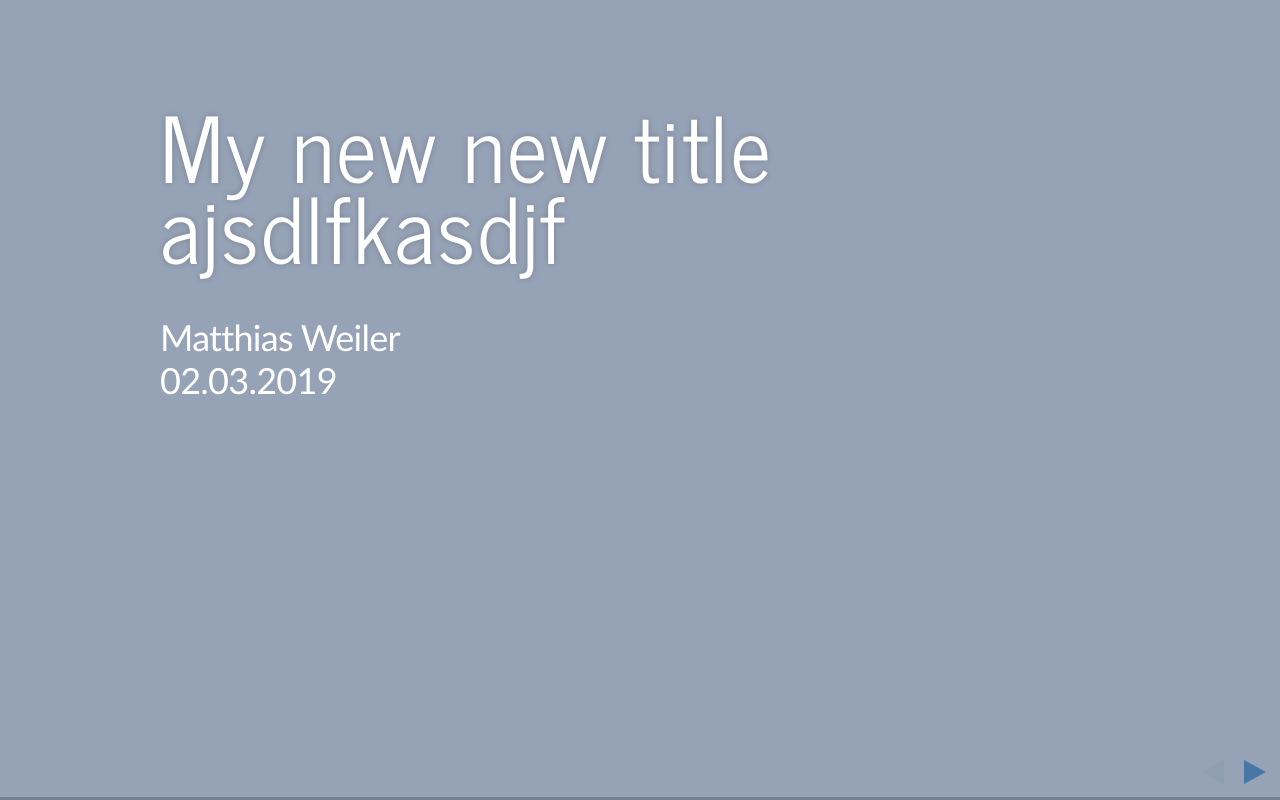
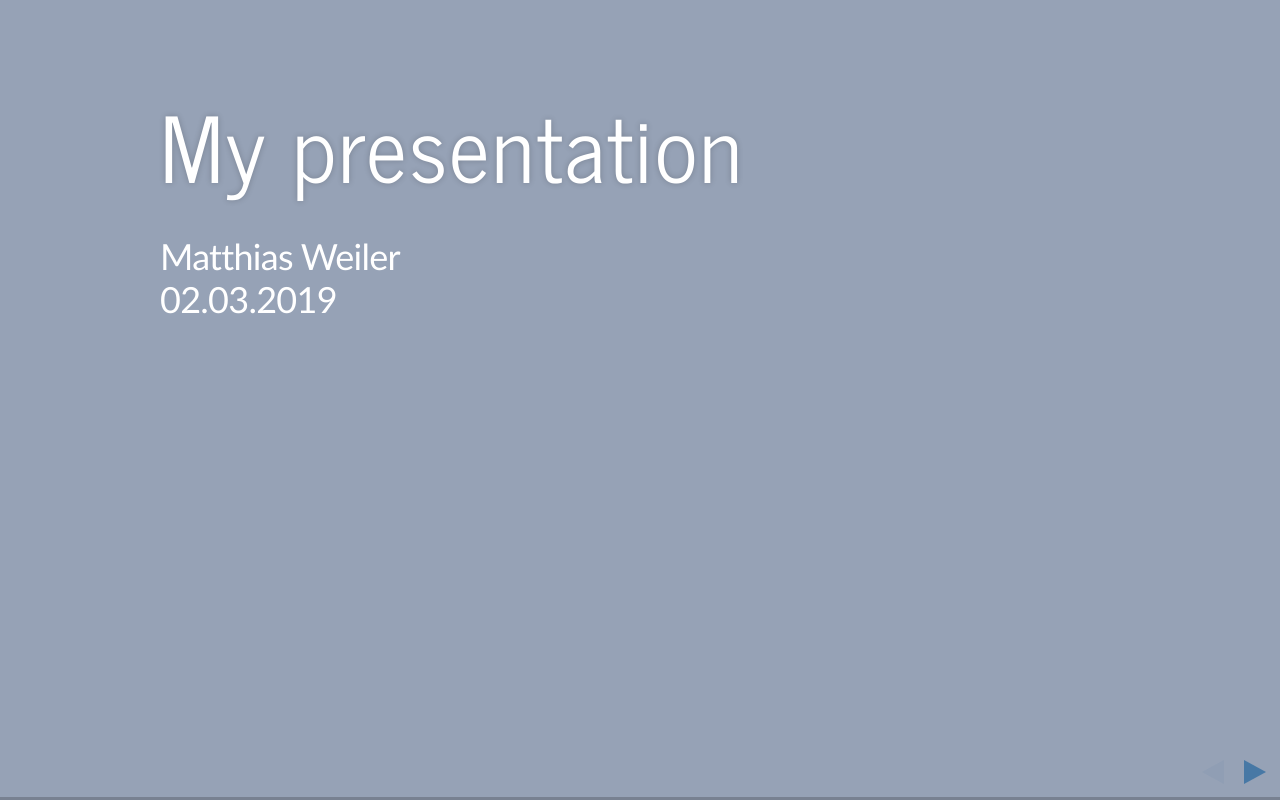
Before and after one commit to mrweiler/dosp-2019-03a, a plain HTML site: page index.html in a window 1280 px wide. Drawn offline with Linux system fonts and the light colour scheme.

Commit message:
update slides

```diff
--- a/index.html
+++ b/index.html
@@ -3,7 +3,7 @@
 
 <head>
   <meta charset="utf-8">
-  <title>My new new title ajsdlfkasdjf</title>
+  <title>My presentation </title>
 
   <meta name="apple-mobile-web-app-capable" content="yes" />
   <meta name="apple-mobile-web-app-status-bar-style" content="black-translucent" />
@@ -784,7 +784,7 @@ hljs.initHighlightingOnLoad();
   <div class="slides">
 
 <section data-state="section" data-transition="linear" data-transition-speed="default">
-<h1>My new new title ajsdlfkasdjf</h1><p>Matthias Weiler<br/>02.03.2019</p>
+<h1>My presentation </h1><p>Matthias Weiler<br/>02.03.2019</p>
 
 <div class="slideContent" >
 
```
Also changed, not shown: 2 other files.
